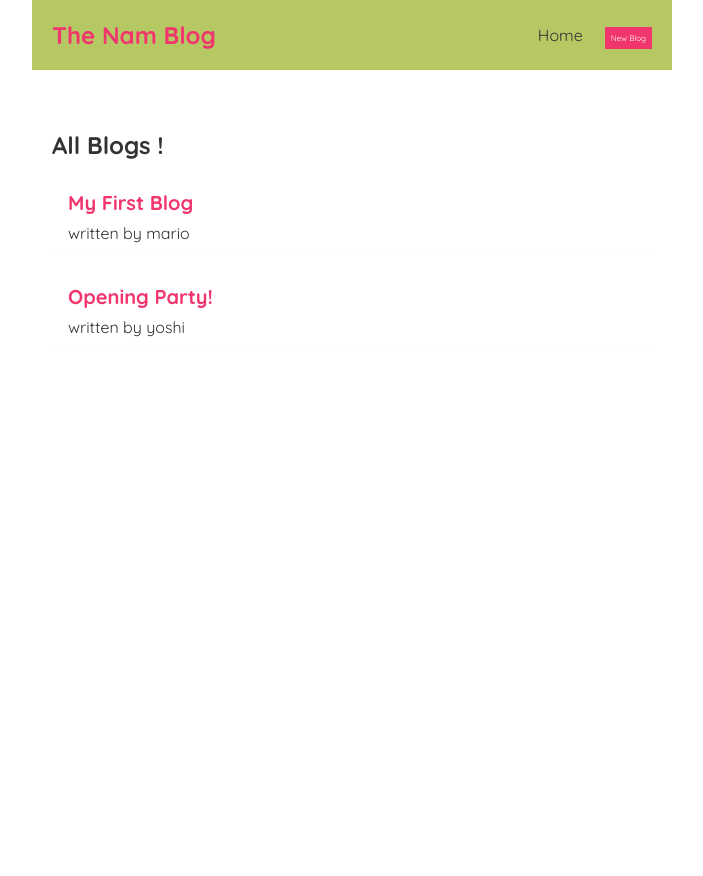
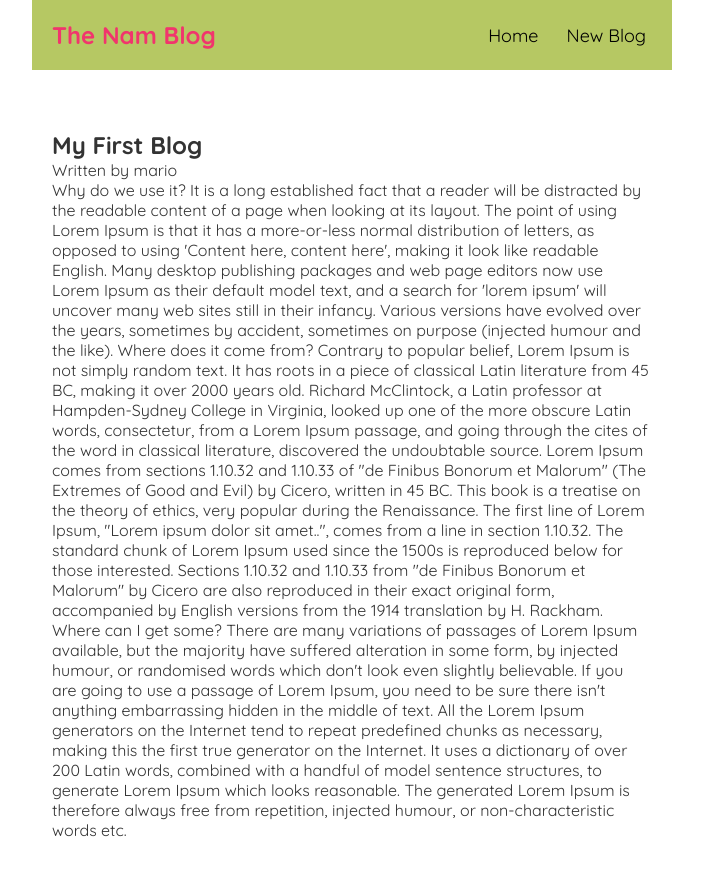
Before and after one commit to namratabhavsar/Complete-React, a React (Vite) app: page /blogs/1 in a window 1280 px wide. Shown: the top 876 px of the page, without its empty margins (288-991 px from the left). Before the commit the page ends 800 px from the top, so only its background shows below. Built offline with nearby package versions, Linux system fonts and the light colour scheme; data requests are answered from the project's data file.

Commit message:
fetch blog by id

```diff
--- a/package.json
+++ b/package.json
@@ -11,7 +11,8 @@
   },
   "dependencies": {
     "react": "^18.3.1",
-    "react-dom": "^18.3.1"
+    "react-dom": "^18.3.1",
+    "react-router": "^7.1.1"
   },
   "devDependencies": {
     "@eslint/js": "^9.17.0",
--- a/src/App.jsx
+++ b/src/App.jsx
@@ -1,16 +1,21 @@
 import Navbar from "./Navbar"
 import Home from "./Home"
+import CreateBlog from "./CreateBlog";
+import {Routes, Route } from "react-router";
+import BlogDetails from "./BlogDetails";
 
 function App() {
   return (
-    <>
-      <div className='App' >
-        <Navbar/>
-        <div className="content">
-          <Home/>
-        </div>
+    <div>
+      <Navbar /> {/* Navbar remains constant */}
+      < div className="content">
+      <Routes>
+        <Route path="/" element={<Home />} />
+        <Route path="/create" element={<CreateBlog />} />
+        <Route path="/blogs/:id" element={<BlogDetails/>}/>
+      </Routes>
       </div>
-    </>
+    </div>
   )
 }
 
--- /dev/null
+++ b/src/BlogDetails.jsx
@@ -0,0 +1,23 @@
+import { useParams } from "react-router";
+import useFetch from "./useFetch";
+
+const BlogDetails = () => {
+
+    const {id} = useParams();
+    const {data : blog , isLoading,error} = useFetch('http://localhost:8000/blogs/'+ id)
+    return (
+       <div>
+        {isLoading && <h3>Loading....</h3> }
+        {error && <div>{error}</div>}
+        {blog && (
+           <article>
+            <h2>{blog.title}</h2>
+            <p>Written by {blog.author}</p>
+            <div>{blog.body}</div>
+           </article>
+        )}
+       </div>
+    );
+}
+
+export default BlogDetails;
--- a/src/BlogList.jsx
+++ b/src/BlogList.jsx
@@ -1,14 +1,16 @@
-const BlogList= ({title,blogsprop,handleClick,updateTitle}) => {
+import { Link } from "react-router";
+const BlogList= ({blogsprop}) => {
 
     const blogs = blogsprop;
     return (
        <div className="blog-list">
-        <h2>{title}</h2>
+
         {blogs.map((item) =>(
                 <div className="blog-preview" key={item.id}>
+                   <Link to={`/blogs/${item.id}`}>
                     <h2>{item.title}</h2>
                     <p>written by  {item.author}</p>
-
+                   </Link>
                 </div>
             ))}
        </div>
--- /dev/null
+++ b/src/CreateBlog.jsx
@@ -0,0 +1,8 @@
+const CreateBlog = () => {
+    return (
+        <div>
+            <h1>Create New Blog</h1>
+        </div>
+     );
+}
+export default CreateBlog;
--- a/src/Home.jsx
+++ b/src/Home.jsx
@@ -5,10 +5,10 @@ import useFetch from "./useFetch";
 const Home = () => {
    const {data:blogs,isLoading,error} = useFetch('http://localhost:8000/blogs');
     return (
-        <div className="home">
+        <div>
             {error && <div>{error}</div>}
             {isLoading && <div>Loading....</div>}
-            {blogs && <BlogList blogsprop={blogs} title= {"All Blogs !"} />}
+            {blogs && <BlogList blogsprop={blogs} />}
         </div>
      );
 }
--- a/src/Navbar.jsx
+++ b/src/Navbar.jsx
@@ -1,15 +1,13 @@
+import {Link} from 'react-router';
 const Navbar = () => {
     return (
 
         <nav className="navbar">
             <h1>The Nam Blog</h1>
             <div className="links">
-                <a href="/">Home</a>
-                <a href="/Create" style={{
-                    color : "white",
-                    backgroundColor : "#f1356d",
-                    fontSize: "8px"
-                }}>New Blog</a>
+                <Link to="/" className='menu'>Home</Link>
+                <Link to="/create" className='menu'>New Blog</Link>
+
             </div>
         </nav>
 
--- a/src/index.css
+++ b/src/index.css
@@ -19,6 +19,11 @@
 }
 .navbar .links {
   margin-left: auto;
+}
+
+.navbar .menu{
+  font-size: 18px;
+  color:black;
 }
 .navbar a {
   margin-left: 16px;
@@ -54,3 +59,24 @@
   background-color: #f1356d;
   color: #f2f2f2;
 }
+.blog-preview a{
+  text-decoration: none;
+}
+
+/* blog details page */
+.blog-details h2 {
+  font-size: 20px;
+  color: #f1356d;
+  margin-bottom: 10px;
+}
+.blog-details div {
+  margin: 20px 0;
+}
+.blog-details button {
+  background: #f1356d;
+  color: #fff;
+  border: 0;
+  padding: 8px;
+  border-radius: 8px;
+  cursor: pointer;
+}
--- a/src/main.jsx
+++ b/src/main.jsx
@@ -1,10 +1,10 @@
-import { StrictMode } from 'react'
 import { createRoot } from 'react-dom/client'
+import { BrowserRouter } from 'react-router'
 import App from './App.jsx'
 import './index.css'
 
 createRoot(document.getElementById('root')).render(
-
-    <App />
-
+  <BrowserRouter>
+      <App />
+  </BrowserRouter>
 )
--- a/src/useFetch.jsx
+++ b/src/useFetch.jsx
@@ -6,6 +6,7 @@ const useFetch = (url) => {
     const[error,setError] = useState(null);
 
     useEffect(()=>{
+        setTimeout(()=>{
         fetch(url)
         .then(res=>{
             return res.json()
@@ -18,8 +19,8 @@ const useFetch = (url) => {
             setLoading(false);
             setError(error.message);
        })
-
-    },[url])
+    },1000);
+    },[url]);
 
     return {data,isLoading,error};
 }
```
Also changed, not shown: 1 other file (tests, documents, lock files or other folders).
